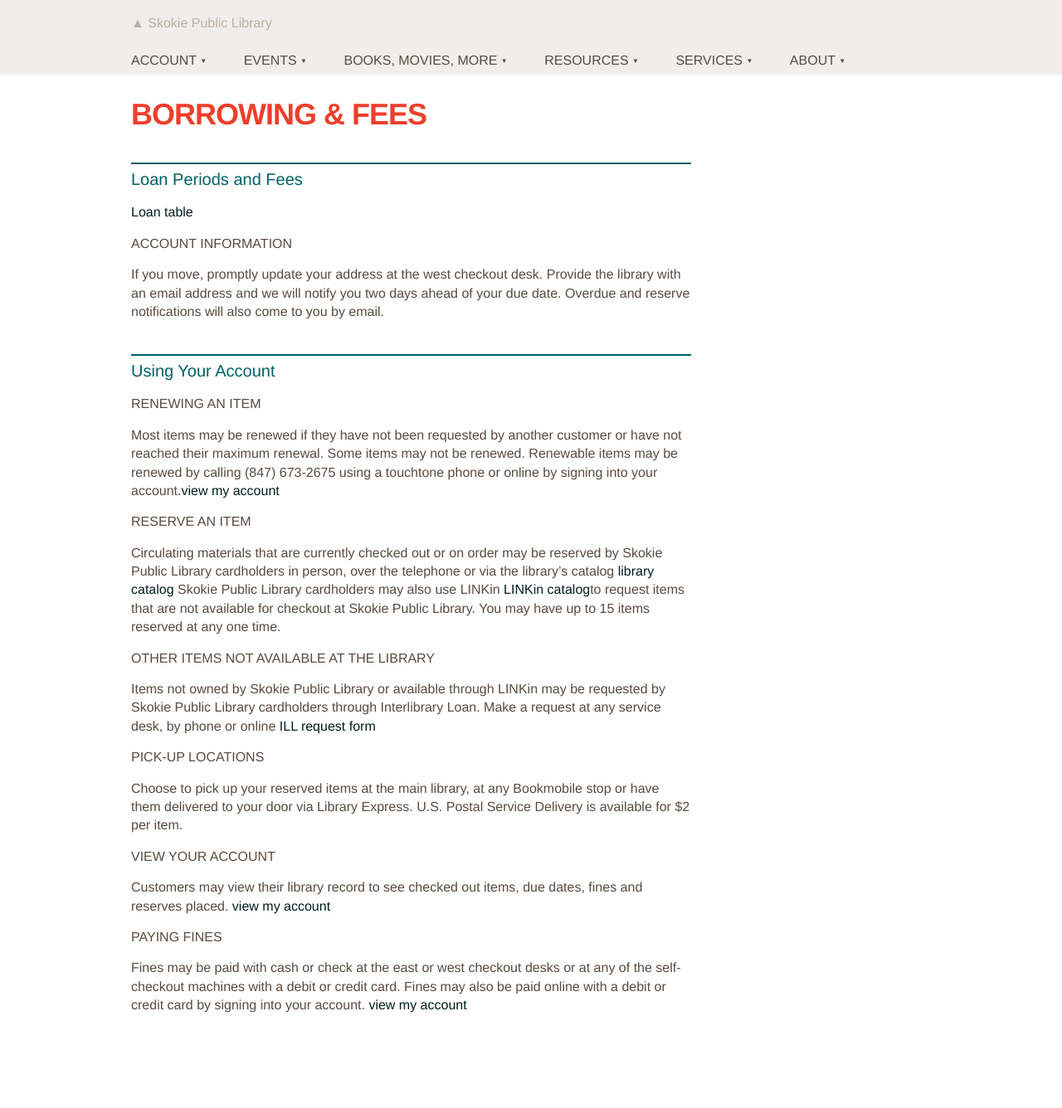
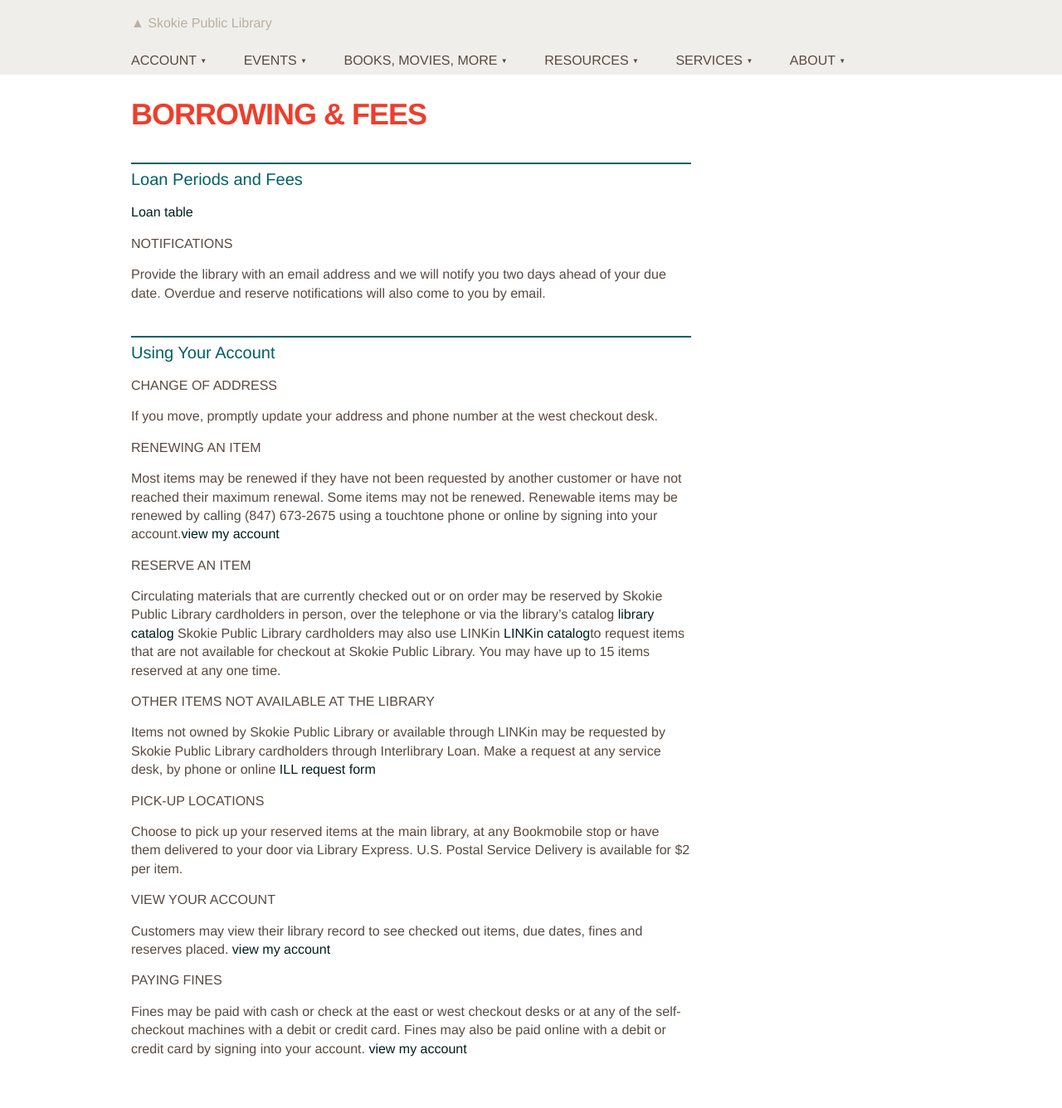
Before and after one commit to skokielibrary/spl-content, a Jekyll site: the page built from _content/eileen/about--borrowing-fees.markdown, in a window 1280 px wide. Shown: the whole page at 83% size. Built offline with Jekyll 4.4.1, drawn with Linux system fonts in a browser that asks for light colours; before the commit the page ends 1284 px from its top, so only the background shows below that.

Commit message:
Updated about--borrowing-fees.markdown

```diff
--- a/_content/eileen/about--borrowing-fees.markdown
+++ b/_content/eileen/about--borrowing-fees.markdown
@@ -6,9 +6,11 @@ published: true
 
 ##Loan Periods and Fees
 [Loan table]()
-###Account Information
-If you move, promptly update your address at the west checkout desk. Provide the library with an email address and we will notify you two days ahead of your due date. Overdue and reserve notifications will also come to you by email.
+###Notifications
+Provide the library with an email address and we will notify you two days ahead of your due date. Overdue and reserve notifications will also come to you by email.
 ##Using Your Account
+###Change of Address
+If you move, promptly update your address and phone number at the west checkout desk.
 ###Renewing an Item
 Most items may be renewed if they have not been requested by another customer or have not reached their maximum renewal. Some items may not be renewed. Renewable items may be renewed by calling (847) 673-2675 using a touchtone phone or online by signing into your account.[view my account]()
 ###Reserve an Item
```
